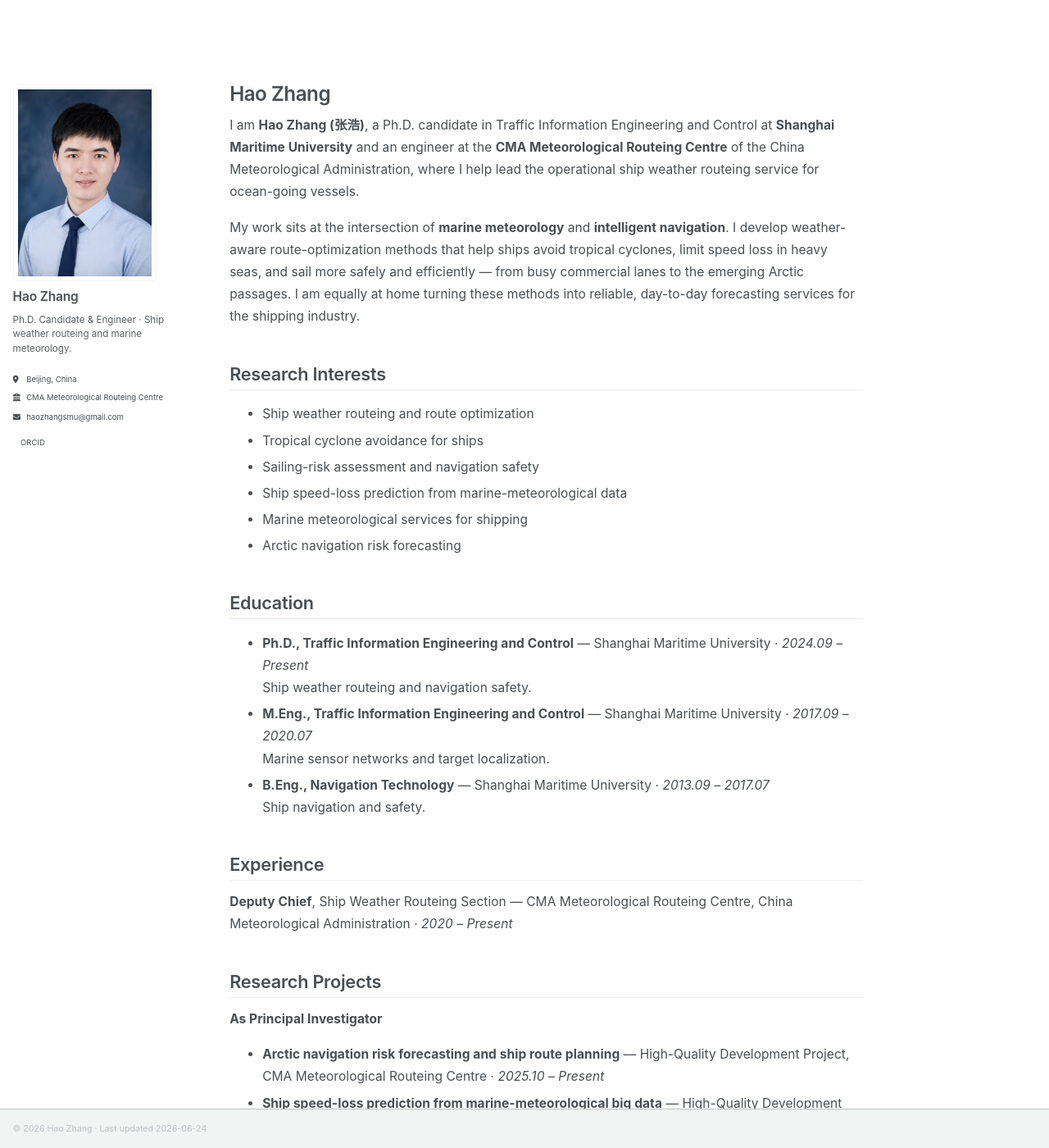
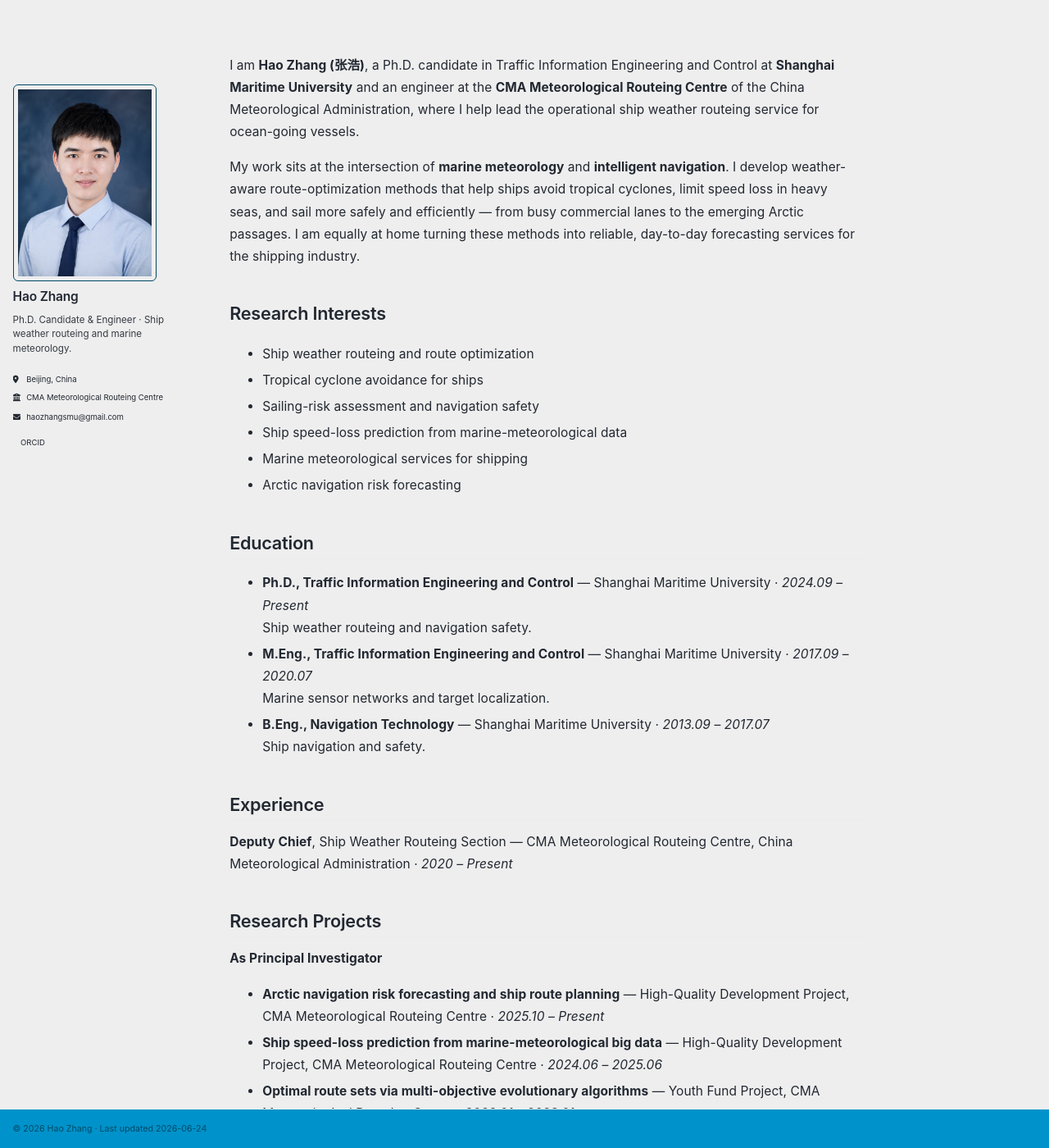
Before and after one commit to cmazhangh/cmazhangh.github.io, a Jekyll site: the page built from _pages/about.md, in a window 1280 px wide and 1400 px high. Shown: the whole window at 82% size. Built offline with Jekyll 4.4.1, drawn with Linux system fonts in a browser that asks for light colours; a style sheet for code colours, icons or effects is not loaded.

Commit message:
Switch to Air theme; hide page title; tighten top spacing
- site_theme: default -> air (sky-blue accent)
- Hide the redundant .page__title heading (name is in the sidebar)
- Reduce #main top margin now that the masthead is gone

Co-Authored-By: Claude Opus 4.8 <noreply@anthropic.com>

```diff
--- a/_config.yml
+++ b/_config.yml
@@ -8,7 +8,7 @@
 
 # Basic Site Settings
 locale                   : "en-US"
-site_theme               : "default" # The available themes options are "default", "air", "sunrise", "mint", "dirt" and "contrast"
+site_theme               : "air" # The available themes options are "default", "air", "sunrise", "mint", "dirt" and "contrast"
 title                    : "Hao Zhang"
 title_separator          : "-"
 name                     : &name "Hao Zhang"
--- a/assets/css/main.scss
+++ b/assets/css/main.scss
@@ -69,8 +69,9 @@ body {
 }
 .page__content h1:first-child { margin-top: 0.4em; }
 
-/* Page title (the name) */
-.page__title { font-weight: 600; letter-spacing: -0.02em; }
+/* Page title (the redundant "Hao Zhang" heading) — hidden; the name is in the sidebar */
+.page__title { display: none; }
+.page__title + .page__meta { display: none; }
 
 /* Author sidebar: more compact and delicate */
 .author__name { font-size: 1.25em; font-weight: 600; letter-spacing: -0.01em; }
@@ -97,5 +98,6 @@ body {
 
 /* No top navigation bar — clean single page (name lives in the sidebar) */
 .masthead { display: none; }
-.initial-content .page,
-#main { padding-top: 1em; }
+/* No fixed bar to clear, so drop the large top margin and tighten the top */
+#main { margin-top: 0.6em; padding-top: 0; }
+.page__content { margin-top: 0; }
```
